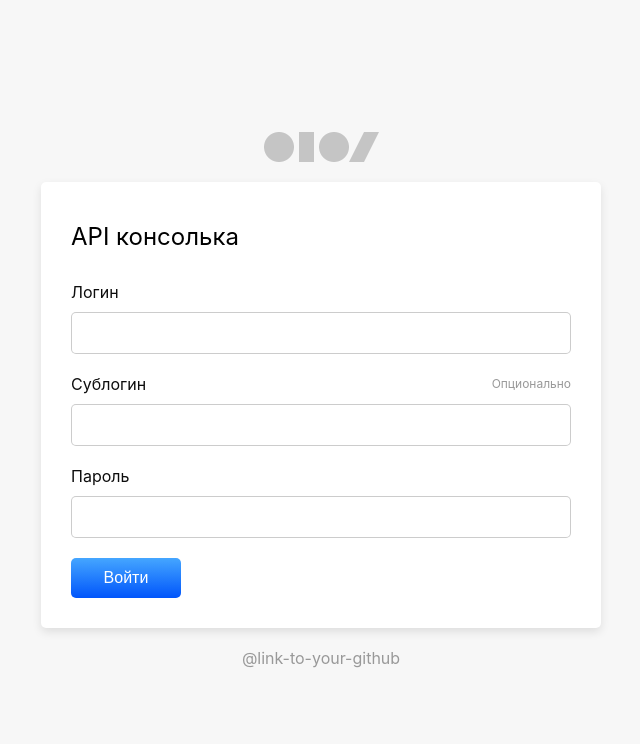
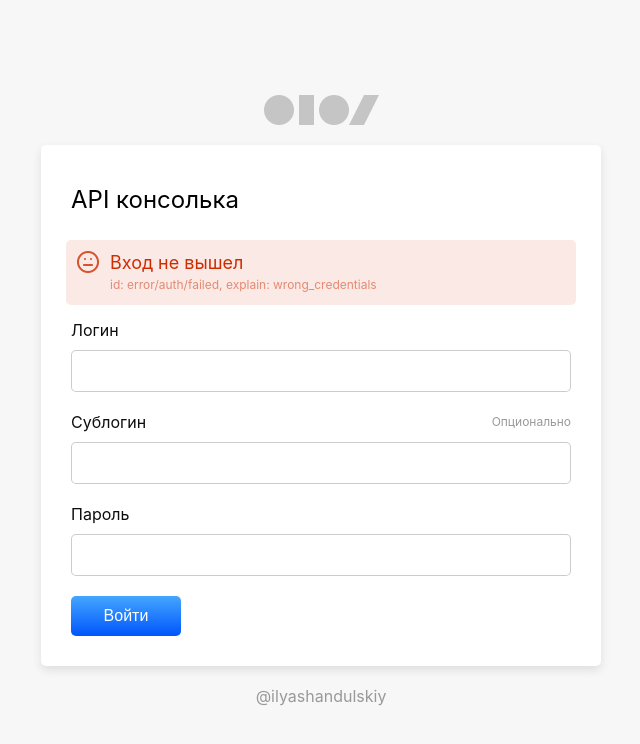
Before and after one commit to ilyashandulskiy/apiconsole, a React (Create React App) app: page /login in a window 1280 px wide. Shown: the top 744 px of the page, without its empty margins (319-959 px from the left). Built offline with nearby package versions, Linux system fonts and the light colour scheme.

Commit message:
login block created

```diff
--- a/src/App.css
+++ b/src/App.css
@@ -384,3 +384,34 @@ p {
 .dragger__image {
   height: 18px;
 }
+
+.login-error {
+  display: flex;
+  flex-direction: row;
+  background: rgba(207, 44, 0, 0.1);
+  border-radius: 5px;
+  padding: 10px;
+  margin: 5px;
+}
+
+.login-error__image {
+  width: 24px;
+  height: 24px;
+}
+
+.login-error__content {
+  margin: 0px 10px;
+}
+
+.login-error__title {
+  font-size: 18px;
+  line-height: 25px;
+  color: #CF2C00;
+}
+
+.login-error__reason {
+  font-size: 12px;
+  line-height: 20px;
+  color: #CF2C00;
+  opacity: 0.5;
+}
--- /dev/null
+++ b/src/components/block.tsx
@@ -0,0 +1,19 @@
+import React from "react";
+
+interface Iprops {
+    children: React.ReactElement[]
+}
+
+function Block({ children } : Iprops) {
+    return (
+        <>
+        <img className="logo logo_login" alt="logo" src="/images/logo_black.png" />
+            <div className="block">
+                { children }
+            </div>
+            <p className="github">@ilyashandulskiy</p>
+        </>
+     );
+}
+
+export default Block;
--- a/src/components/footer.tsx
+++ b/src/components/footer.tsx
@@ -4,7 +4,7 @@ function Footer() {
     return (
         <div className="footer">
             <button type="button" className="btn">Отправить</button>
-            <p className="github">@link-to-your-github</p>
+            <p className="github">@ilyashandulskiy</p>
             <button type="button" className="format-button">
                 <img src="/images/format.png" alt="format" className="format-button__image" />
                 <p className="format-button__text">Форматировать</p>
--- /dev/null
+++ b/src/components/login-error.tsx
@@ -0,0 +1,15 @@
+import React from "react";
+
+function LoginError() {
+    return (
+        <div className="login-error">
+            <img src="/images/meh.png" alt="meh" className="login-error__image" />
+            <div className="login-error__content">
+                <p className="login-error__title">Вход не вышел</p>
+                <p className="login-error__reason">id: error/auth/failed, explain: wrong_credentials</p>
+            </div>
+        </div>
+     );
+}
+
+export default LoginError;
--- a/src/screens/login.tsx
+++ b/src/screens/login.tsx
@@ -1,18 +1,19 @@
 import React from "react";
+import Block from "../components/block";
+import LoginError from "../components/login-error";
 import TextInput from "../components/ui/text-input";
 
 function Login() {
     return (
         <div className="login">
-            <img className="logo logo_login" alt="logo" src="/images/logo_black.png" />
-            <div className="block">
+            <Block>
                 <p className="block__title">API консолька</p>
+                <LoginError />
                 <TextInput label="Логин" required />
                 <TextInput label="Сублогин" />
                 <TextInput label="Пароль" type="password" required />
                 <button type="button" className="btn">Войти</button>
-            </div>
-            <p className="github">@link-to-your-github</p>
+            </Block>
         </div>
      );
 }
```
Also changed, not shown: public/images/meh.png (added).
